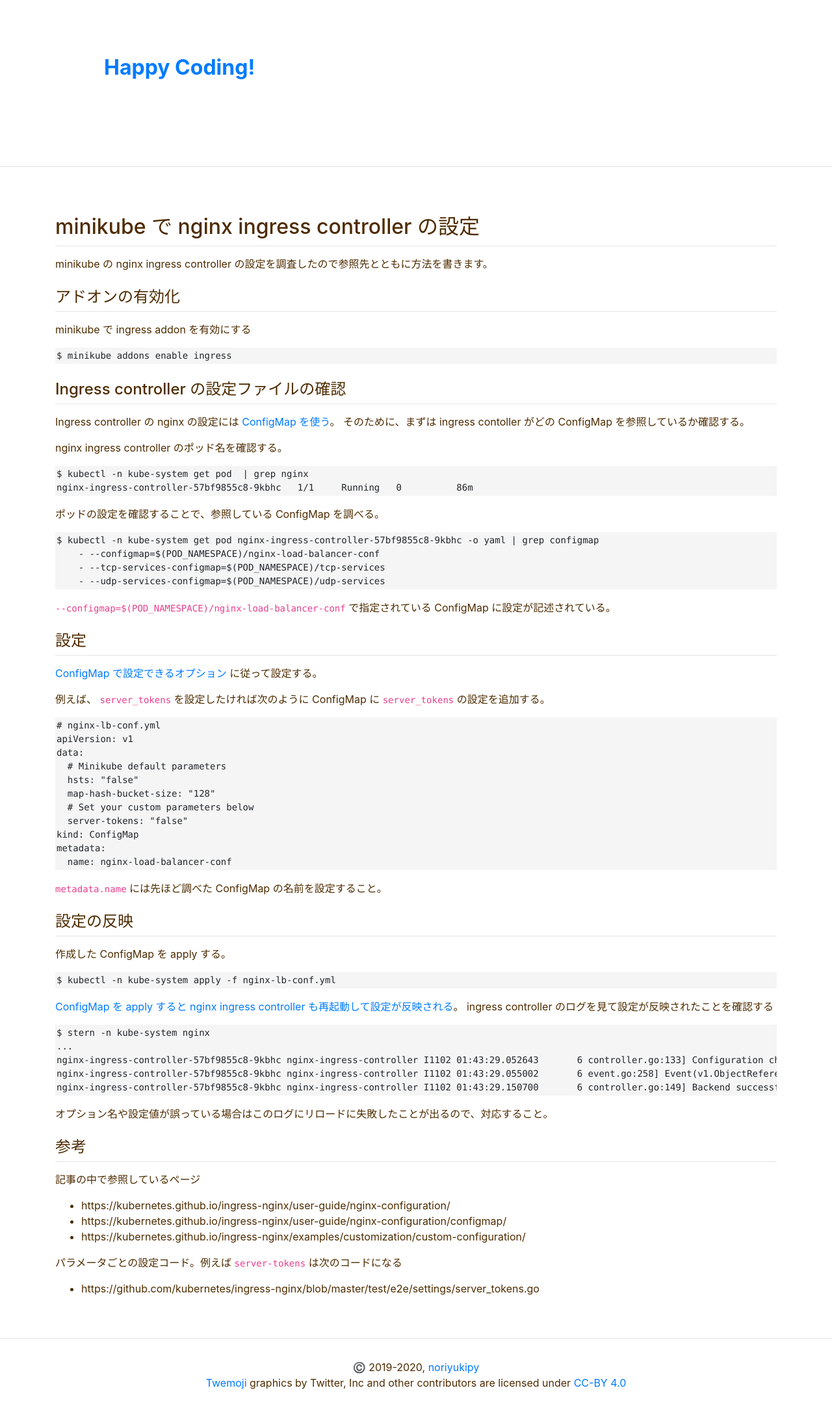
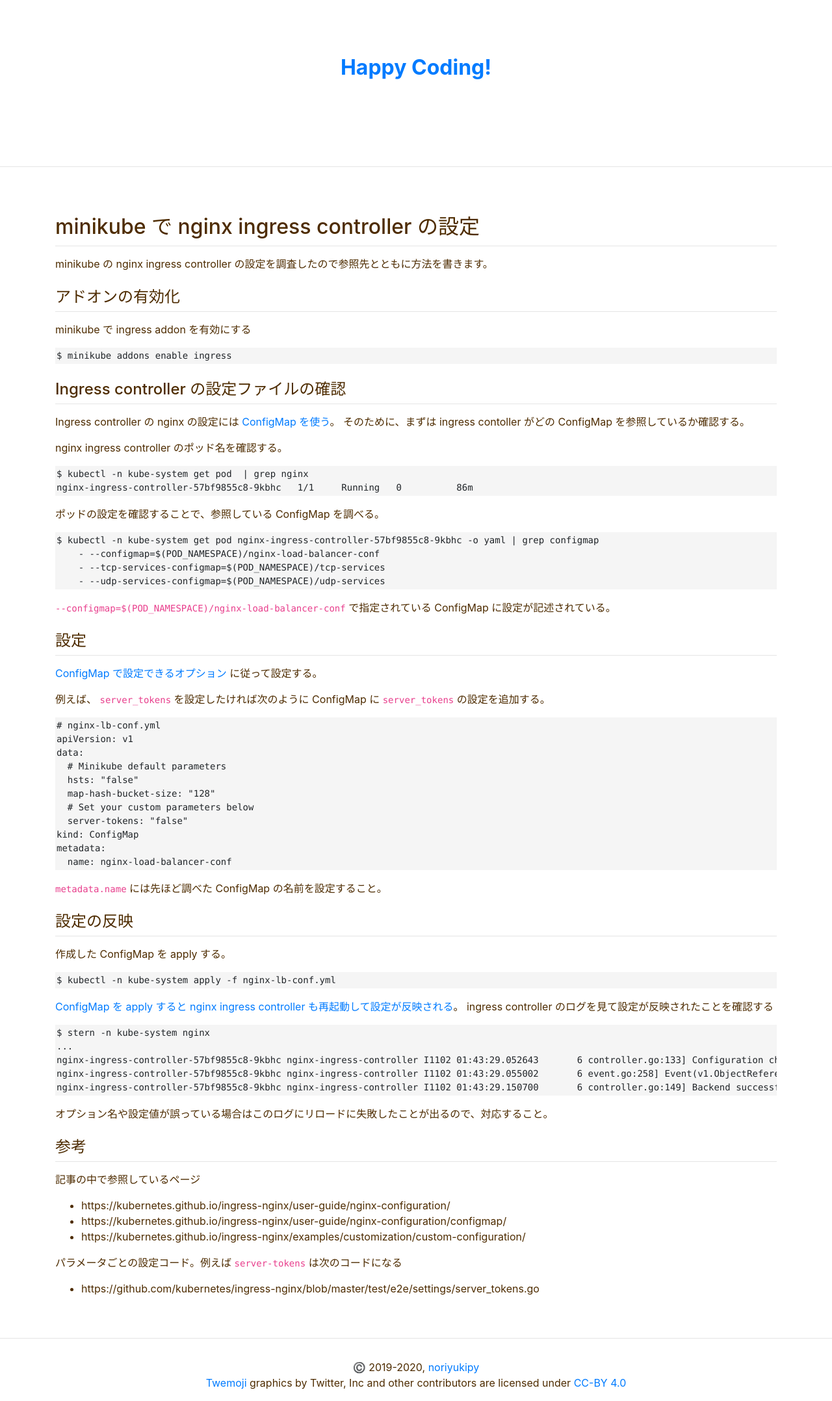
Before and after one commit to noriyukipy/blog, a Jekyll site: the page built from article/20191103-minikube_nginx_ingress_controller.md, in a window 1280 px wide. Shown: the whole page at 65% size. Built offline with Jekyll 4.4.1, drawn with Linux system fonts in a browser that asks for light colours; our own code applies the rules of GitHub Pages for plain Markdown files.

Commit message:
headerのtext-alignをcenterに変更

```diff
--- a/assets/css/main.css
+++ b/assets/css/main.css
@@ -14,7 +14,8 @@
 
 /* header */
 .header {
-    padding: 5em 0 0 10em;
+    padding: 5em 0 0 0;
+    text-align: center;
     height: 15em;
     background-size: auto 90%;
     background-position: 2em 1.5em;
```
